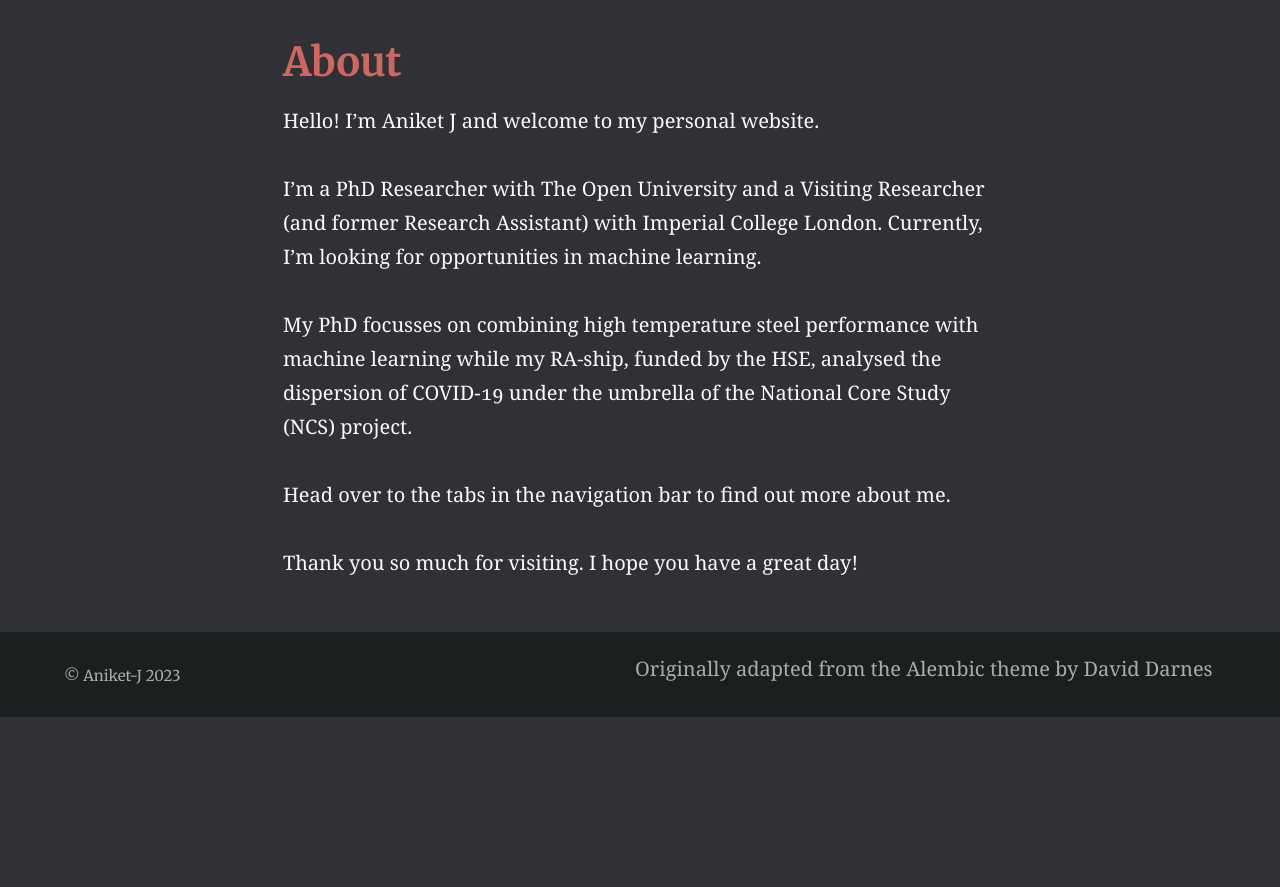
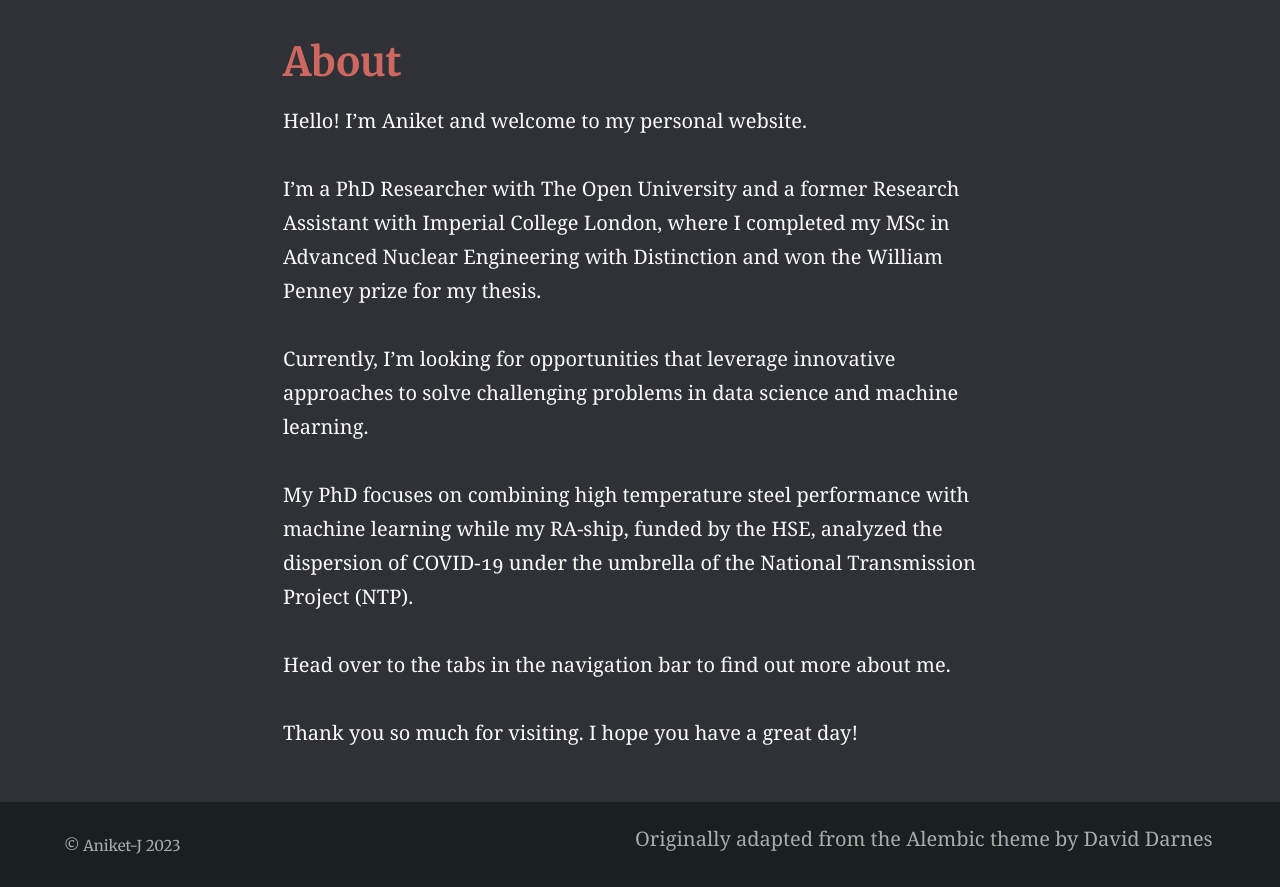
Before and after one commit to Aniket-J/Aniket-J.github.io, a Jekyll site: the page built from index.md, in a window 1280 px wide. Shown: the part 408-1295 px from the top of the page. Built offline with Jekyll 4.4.1, drawn with Linux system fonts in a browser that asks for light colours; before the commit the page ends 1125 px from its top, so only the background shows below that.

Commit message:
Updating website for a more current content

```diff
--- a/index.md
+++ b/index.md
@@ -6,11 +6,13 @@ feature_image: "https://picsum.photos/1300/400?image=947"
 excerpt: "Personal website for Aniket Joshi"
 ---
 
-Hello! I'm Aniket J and welcome to my personal website.
+Hello! I'm Aniket and welcome to my personal website.
 
-I'm a PhD Researcher with The Open University and a Visiting Researcher (and former Research Assistant) with Imperial College London. Currently, I'm looking for opportunities in machine learning.
+I'm a PhD Researcher with The Open University and a former Research Assistant with Imperial College London, where I completed my MSc in Advanced Nuclear Engineering with Distinction and won the William Penney prize for my thesis.
 
-My PhD focusses on combining high temperature steel performance with machine learning while my RA-ship, funded by the HSE, analysed the dispersion of COVID-19 under the umbrella of the National Core Study (NCS) project.
+Currently, I'm looking for opportunities that leverage innovative approaches to solve challenging problems in data science and machine learning.
+
+My PhD focuses on combining high temperature steel performance with machine learning while my RA-ship, funded by the HSE, analyzed the dispersion of COVID-19 under the umbrella of the National Transmission Project (NTP).
 
 Head over to the tabs in the navigation bar to find out more about me.
 
```
Also changed, not shown: professional.md (+49 -20 lines), assets/images/Professional_ring_disc_combination.jpg (added), assets/images/Website_professional_thesis.svg (added), assets/images/thesisplan.svg (deleted), 1 other file.
